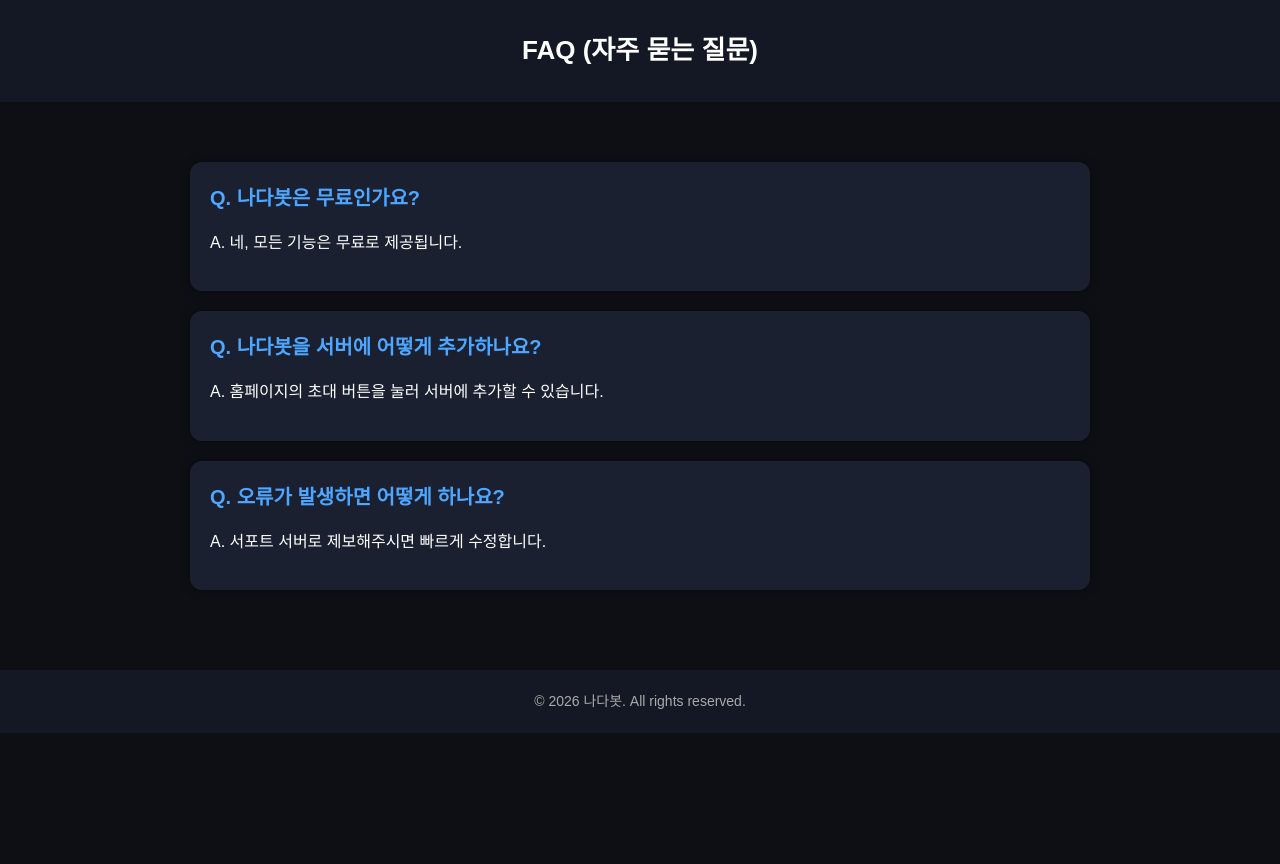
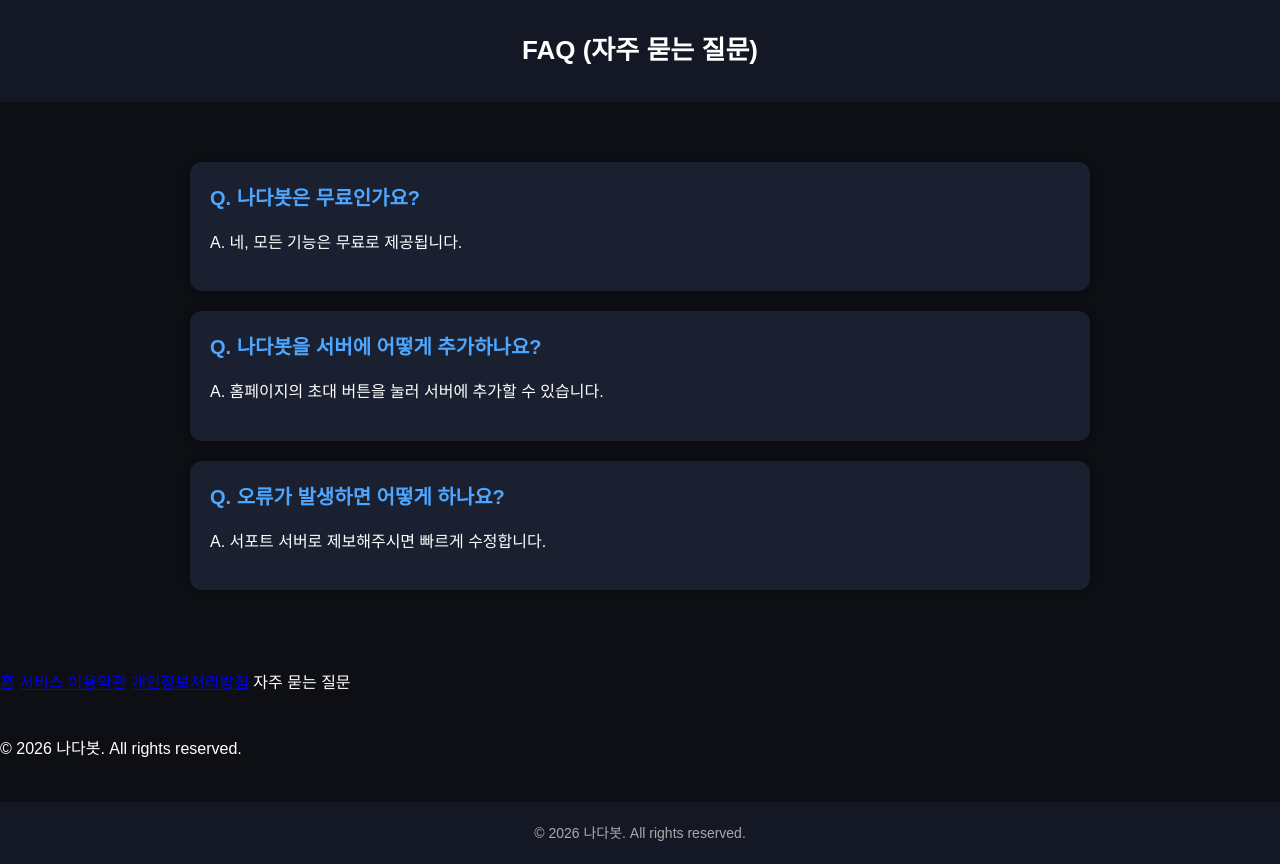
Before and after one commit to nada0811/nadabot, a plain HTML site: page faq/index.html in a window 1280 px wide. Before the commit the page ends 800 px from the top, so only its background shows below. Drawn offline with Linux system fonts and the light colour scheme.

Commit message:
Update index.html

```diff
--- a/faq/index.html
+++ b/faq/index.html
@@ -74,6 +74,18 @@
 
 </div>
 
+
+
+        <div style="margin-top:25px;">
+            <a href="https://nada-bot.kro.kr" class="footer-link">홈</a>
+            <a href="https://nada-bot.kro.kr/terms" class="footer-link">서비스 이용약관</a>
+            <a href="https://nada-bot.kro.kr/privacy" class="footer-link">개인정보처리방침</a>
+            <a hreh="https://nadabot.kro.kr/faq" class="foorter-link">자주 묻는 질문</a>
+        </div>
+
+        <p style="margin-top:40px;">© 2026 나다봇. All rights reserved.</p>
+    </div>
+</footer>
 <footer>
   © 2026 나다봇. All rights reserved.
 </footer>
```
